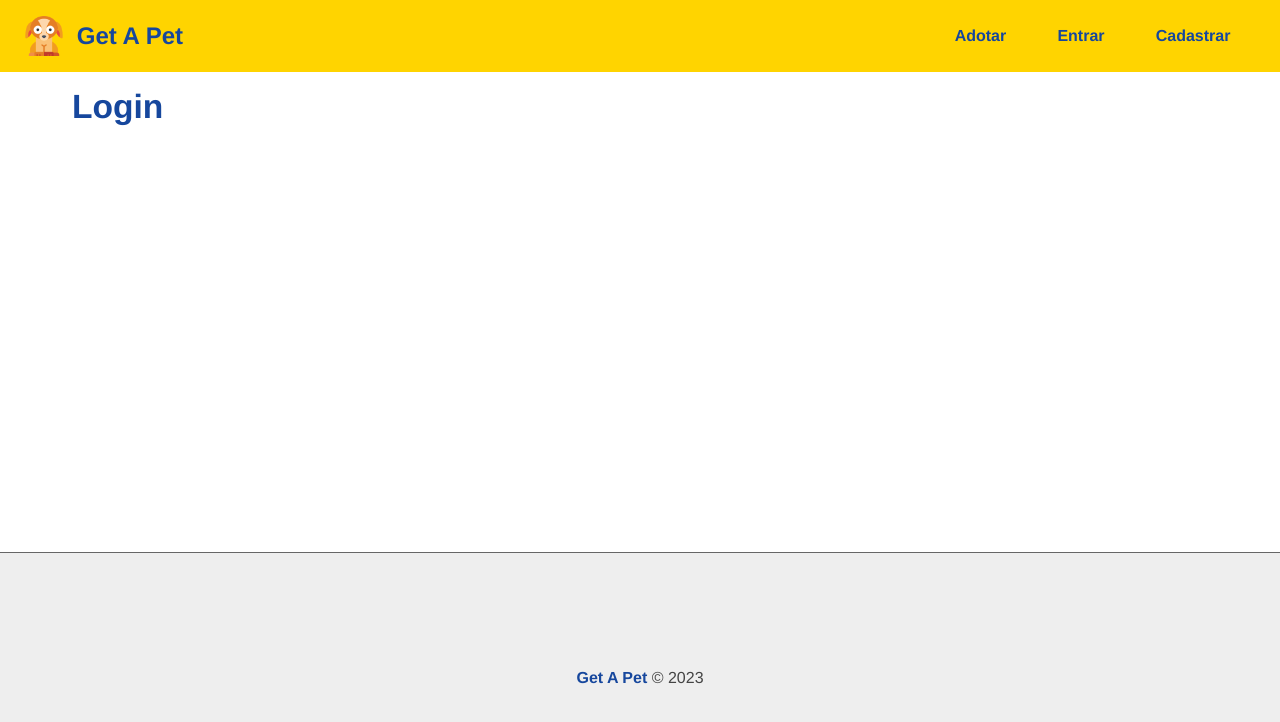
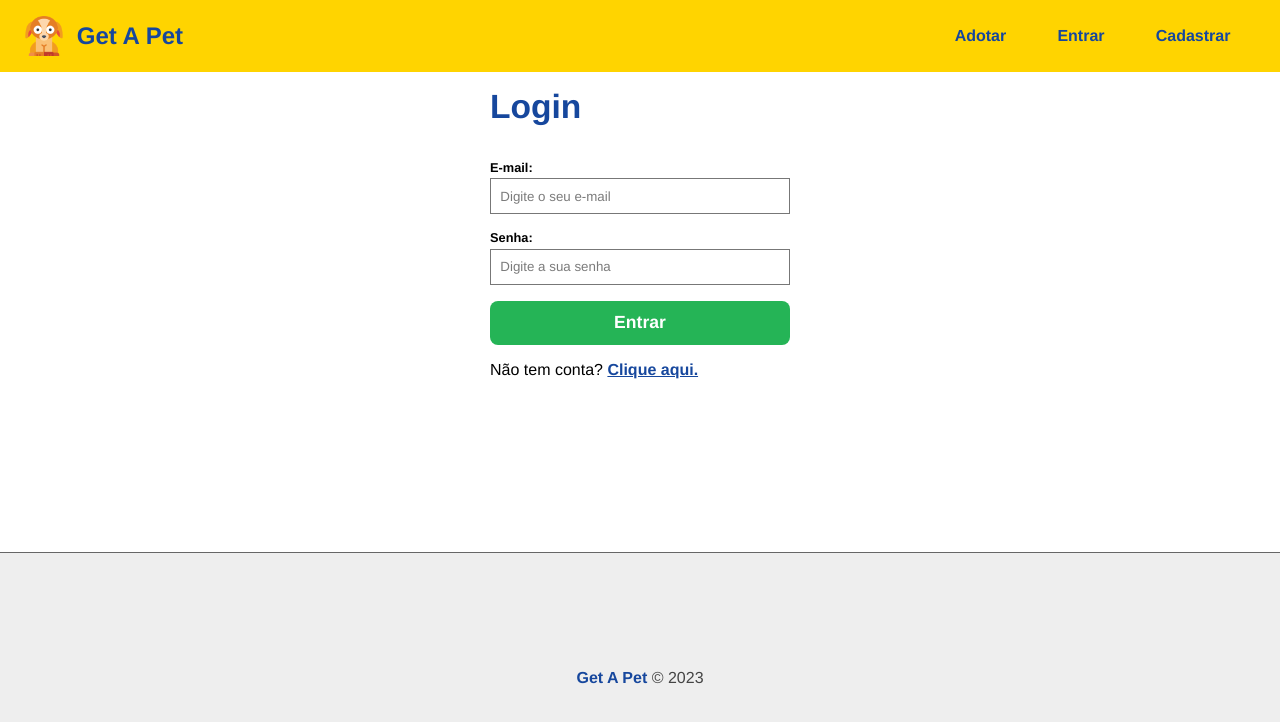
Before and after one commit to Roger-Franco/node-zero-master, a React (Create React App) app in the folder 15_GETAPET/frontend/: page /login in a window 1280 px wide. Shown: the top 722 px of the page. Built offline with nearby package versions, Linux system fonts and the light colour scheme; the HTML template or start-up script is replaced by a standard one.

Commit message:
Função de Login

```diff
--- a/15_GETAPET/frontend/src/components/layout/Navbar.js
+++ b/15_GETAPET/frontend/src/components/layout/Navbar.js
@@ -9,7 +9,7 @@
 import { Context } from '../../context/UserContext'
 
 export default function Navbar() {
-  const {authenticated} = useContext(Context)
+  const {authenticated, logout} = useContext(Context)
   return (
     <nav className={styles.navbar}>
       <div className={styles.navbar_logo}>
@@ -22,7 +22,7 @@
         </li>
         {authenticated ? (
         <>
-          <p>Logado</p>
+          <li onClick={logout}>Sair</li>
         </>
         ) : (
           <>
--- a/15_GETAPET/frontend/src/components/pages/Auth/Login.js
+++ b/15_GETAPET/frontend/src/components/pages/Auth/Login.js
@@ -1,9 +1,49 @@
-import React from 'react'
+import React, { useContext, useState } from 'react'
+import { Link } from 'react-router-dom'
+import Input from '../../form/input'
+
+import styles from '../../form/Form.module.css'
+
+/* contexts */
+import {Context} from '../../../context/UserContext'
 
 export default function Login() {
+  const [user, setUser] = useState({})
+  const {login} = useContext(Context)
+
+  function handleChange(e) {
+    setUser({...user, [e.target.name]:e.target.value})
+    console.log(user);
+  }
+
+  function handleSubmit(e) {
+    e.preventDefault()
+    login(user);
+  }
+
   return (
-    <section>
+    <section className={styles.form_container}>
       <h1>Login</h1>
+      <form onSubmit={handleSubmit}>
+        <Input
+          text="E-mail"
+          type="email"
+          name="email"
+          placeholder="Digite o seu e-mail"
+          handleOnChange={handleChange}
+        />
+        <Input
+          text="Senha"
+          type="password"
+          name="password"
+          placeholder="Digite a sua senha"
+          handleOnChange={handleChange}
+        />
+        <input type="submit" value="Entrar" />
+        <p>
+          Não tem conta? <Link to='/register'>Clique aqui.</Link>
+        </p>
+      </form>
     </section>
   )
 }
--- a/15_GETAPET/frontend/src/context/UserContext.js
+++ b/15_GETAPET/frontend/src/context/UserContext.js
@@ -5,9 +5,9 @@
 const Context = createContext()
 
 function UserProvider({children}) {
-  const {authenticated, register} = useAuth()
+  const {authenticated, register, logout, login} = useAuth()
 
-  return <Context.Provider value={{authenticated, register}} >{children}</Context.Provider>
+  return <Context.Provider value={{authenticated, register, logout, login}} >{children}</Context.Provider>
 }
 
 export {Context, UserProvider}
--- a/15_GETAPET/frontend/src/hooks/useAuth.js
+++ b/15_GETAPET/frontend/src/hooks/useAuth.js
@@ -36,11 +36,43 @@
     setFlashMessage(msgText, msgType)
   }
 
+
+  async function login(user) {
+
+    let msgText = 'Login realizado com sucesso!'
+    let msgType = 'success'
+
+    try {
+      const data = await api.post('users/login', user).then((response) => {
+        return response.data
+      })
+      await authUser(data)
+
+    } catch (error) {
+      msgText = error.response.data.message
+      msgType = 'error'
+    }
+
+    setFlashMessage(msgText, msgType)
+  }
+
   async function authUser(data) {
     setAuthenticated(true)
     localStorage.setItem('token', JSON.stringify(data.token))
     navigate('/')
   }
 
-  return {register, authenticated}
+  function logout() {
+
+    const msgText = 'Logout realizado com sucesso!'
+    const msgType = 'success'
+
+    setAuthenticated(false)
+    localStorage.removeItem('token')
+    api.defaults.headers.Authorization = undefined
+    navigate('/')
+    setFlashMessage(msgText, msgType)
+  }
+
+  return {register, authenticated, logout, login}
 }
```
